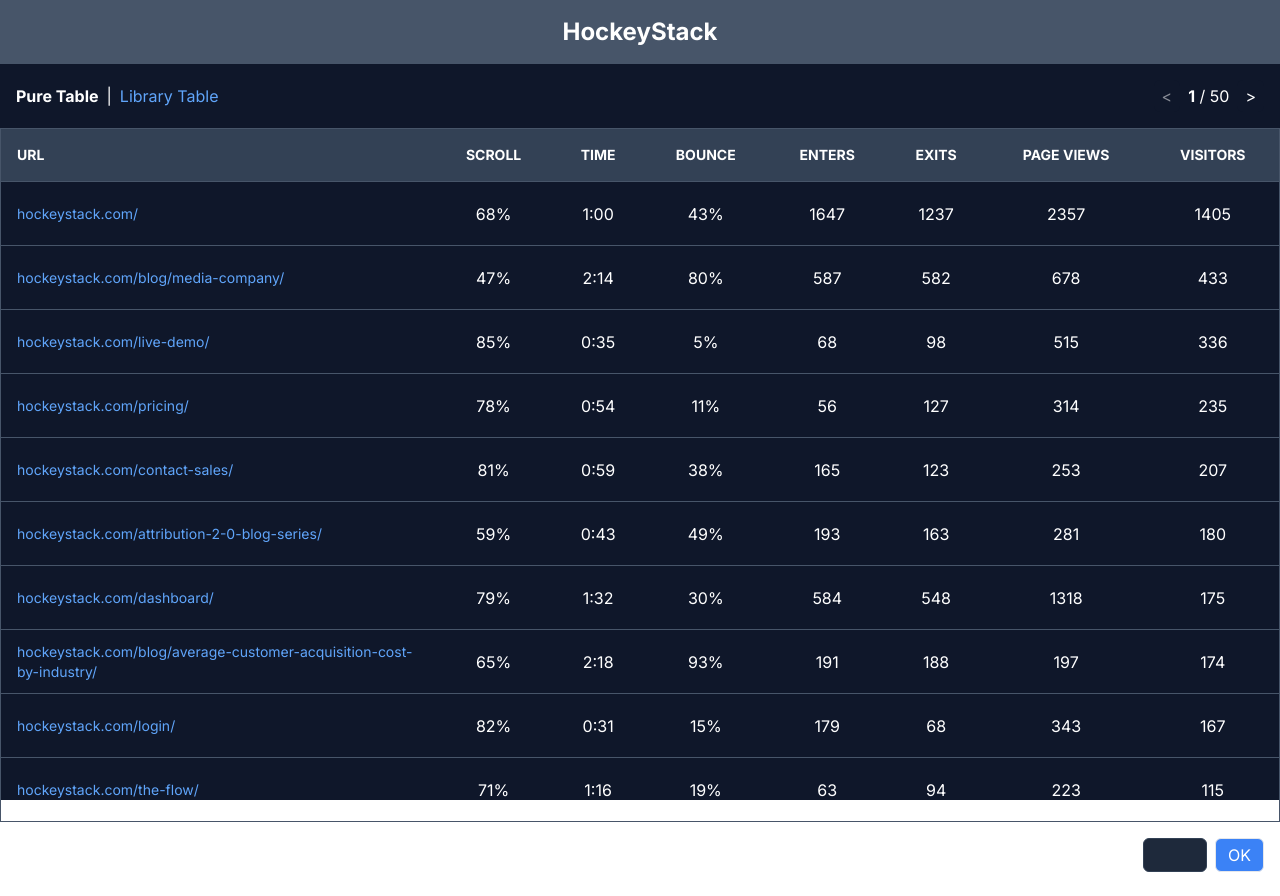
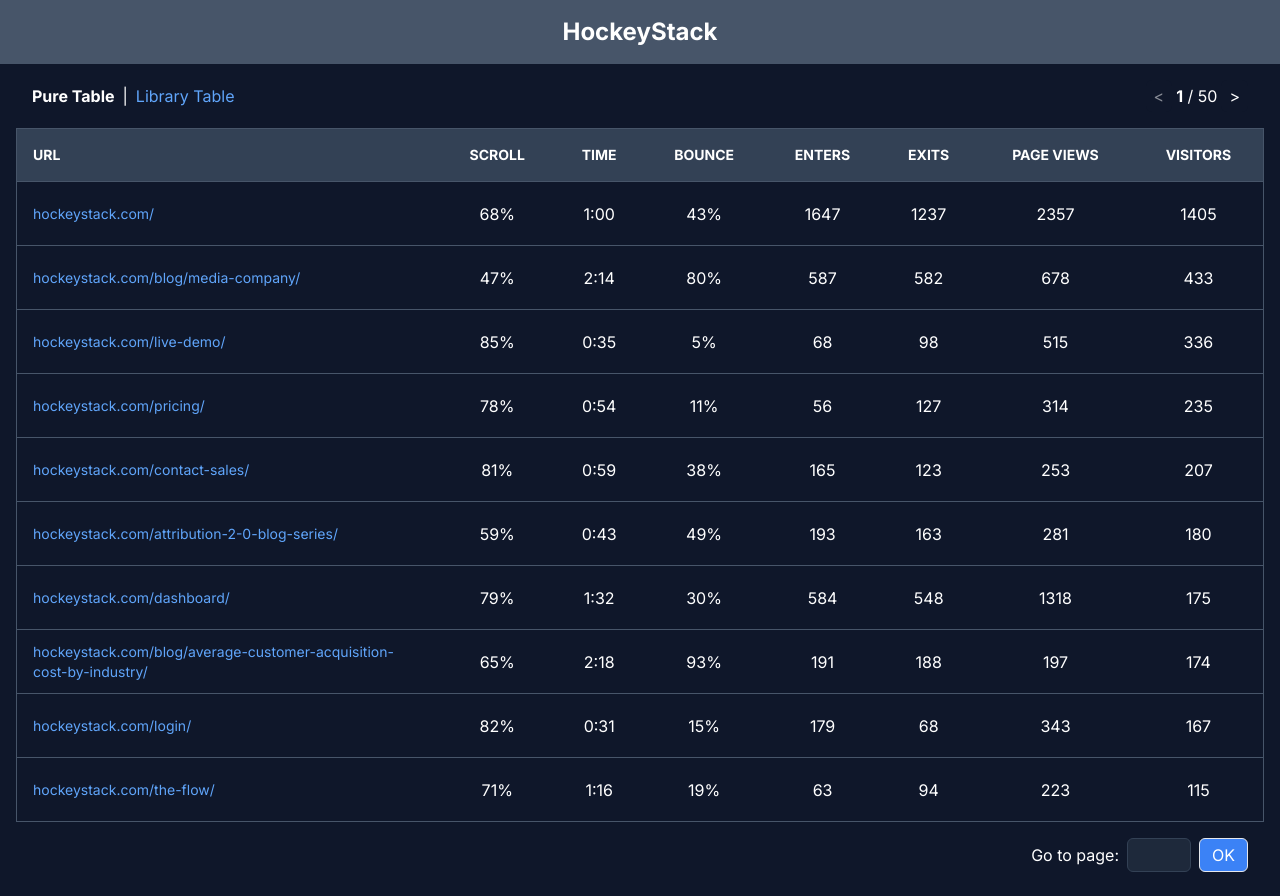
Before and after one commit to andvirga/hockeystack-frontend-challenge, a Next.js app: page /pure-table in a window 1280 px wide. Built offline with nearby package versions, Linux system fonts and the light colour scheme.

Commit message:
fix: last changes

```diff
--- a/src/app/components/LibraryTable.tsx
+++ b/src/app/components/LibraryTable.tsx
@@ -4,6 +4,7 @@
 import { TableColumn, TableRow } from "../types";
 import { createTheme, ThemeProvider } from "@mui/material/styles";
 import { getMUIColumns } from "../utils";
+import { useMediaQuery } from "@mui/material";
 
 export interface ILibraryTableProps {
   columns: TableColumn[];
@@ -11,6 +12,7 @@
 }
 
 const LibraryTable = ({ columns, rows }: ILibraryTableProps): JSX.Element => {
+  const isMobile = useMediaQuery("(max-width:768px)");
   const darkMode = createTheme({
     palette: {
       mode: "dark",
@@ -28,7 +30,7 @@
         </div>
         <DataGrid
           rows={rows}
-          columns={getMUIColumns(columns)}
+          columns={getMUIColumns(columns, isMobile)}
           rowHeight={64}
           initialState={{
             pagination: { paginationModel: { pageSize: 10 } },
--- a/src/app/components/PureTable.tsx
+++ b/src/app/components/PureTable.tsx
@@ -79,7 +79,7 @@
             Library Table
           </a>
         </div>
-        <div id="paginator" className="flex flex-row gap-2 text-md">
+        <div id="paginator" className="flex flex-row gap-1 text-md">
           <button
             className="px-2 py-1 rounded-md bg-slate-900 disabled:opacity-50 text-white"
             onClick={handleDecreasePage}
@@ -87,7 +87,7 @@
           >
             &lt;
           </button>
-          <div className="flex items-center text-white">
+          <div className="flex items-center text-white text-nowrap">
             <p>
               <b>{page}</b> / {TOTAL_PAGES}
             </p>
--- a/src/app/layout.tsx
+++ b/src/app/layout.tsx
@@ -16,7 +16,7 @@
 }>) {
   return (
     <html lang="en">
-      <body className={inter.className}>{children}</body>
+      <body className={`${inter.className} bg-slate-900`}>{children}</body>
     </html>
   );
 }
--- a/src/app/library-table/page.tsx
+++ b/src/app/library-table/page.tsx
@@ -4,20 +4,20 @@
 import { formatTableRows } from "../utils";
 
 export default async function Home() {
-  const apiData = await fetch("http://localhost:3000/api");
+  const apiData = await fetch(`http://localhost:${process.env.APP_PORT}/api`);
   const apiDataRows: DataRow[] = await apiData.json();
   const tableRows: TableRow[] = formatTableRows(apiDataRows);
 
   return (
-    <div className="bg-slate-900 h-lvh">
+    <>
       <div className="bg-slate-600 text-white py-4">
         <div className="flex w-full justify-center">
           <h1 className="text-2xl font-bold ">HockeyStack</h1>
         </div>
       </div>
-      <div className="container mx-auto">
+      <div className="container mx-auto px-4">
         <LibraryTable rows={tableRows} columns={TABLE_COLUMNS} />
       </div>
-    </div>
+    </>
   );
 }
--- a/src/app/pure-table/page.tsx
+++ b/src/app/pure-table/page.tsx
@@ -4,20 +4,20 @@
 import { formatTableRows } from "../utils";
 
 export default async function Home() {
-  const apiData = await fetch("http://localhost:3000/api");
+  const apiData = await fetch(`http://localhost:${process.env.APP_PORT}/api`);
   const apiDataRows: DataRow[] = await apiData.json();
   const tableRows: TableRow[] = formatTableRows(apiDataRows);
 
   return (
-    <div className="bg-slate-900 h-lvh">
+    <>
       <div className="bg-slate-600 text-white py-4">
         <div className="flex w-full justify-center">
           <h1 className="text-2xl font-bold ">HockeyStack</h1>
         </div>
       </div>
-      <div className="container mx-auto">
+      <div className="container mx-auto px-4">
         <PureTable columns={TABLE_COLUMNS} rows={tableRows} />
       </div>
-    </div>
+    </>
   );
 }
--- a/src/app/utils.tsx
+++ b/src/app/utils.tsx
@@ -84,7 +84,7 @@
   }
 };
 
-export const getMUIColumns = (columns: TableColumn[]) => {
+export const getMUIColumns = (columns: TableColumn[], isMobile: boolean) => {
   return columns.map((col, index) => {
     let column: GridColDef = {
       field: col.key,
@@ -99,7 +99,7 @@
     if (col.type === "url") {
       column = {
         ...column,
-        minWidth: 400,
+        minWidth: isMobile ? 200 : 400,
         renderCell: (params) => (
           <a
             href={`http://${params.value}`}
```
Also changed, not shown: 2 other files (tests, documents, lock files or other folders).
